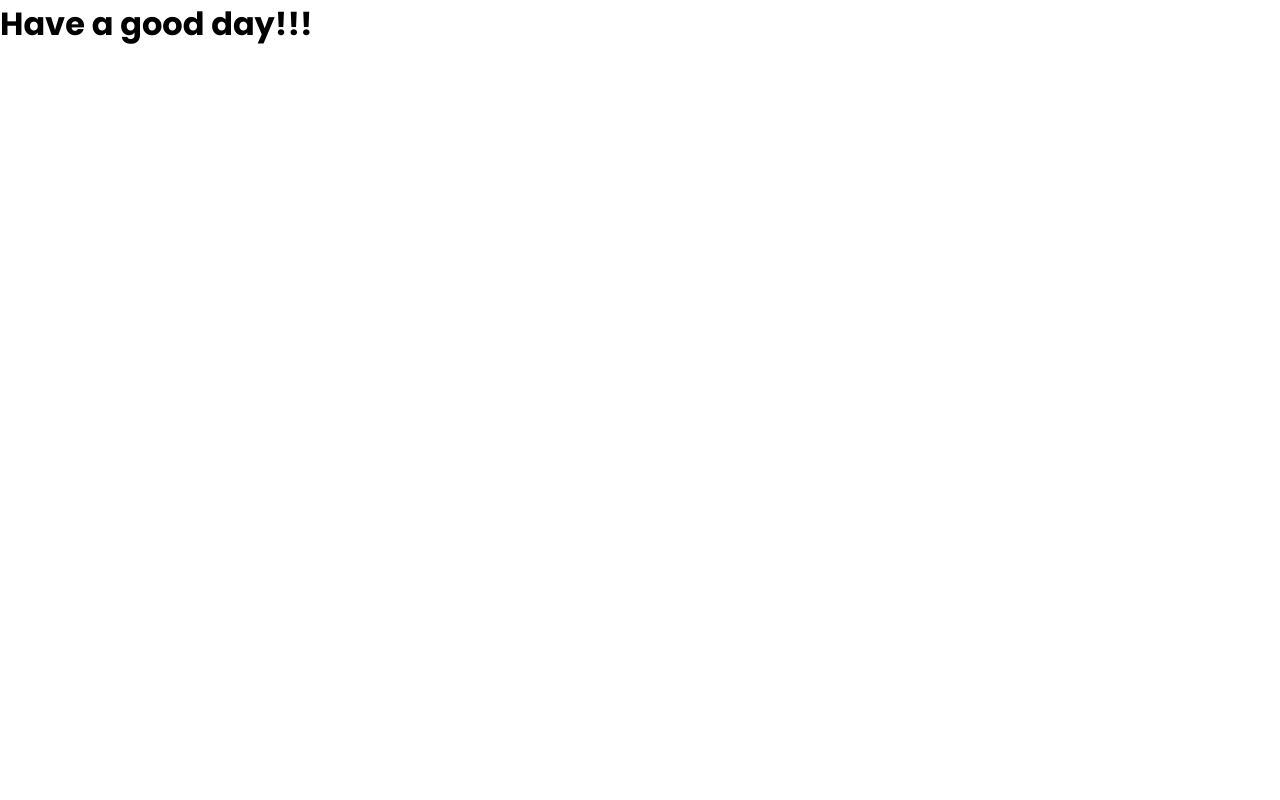
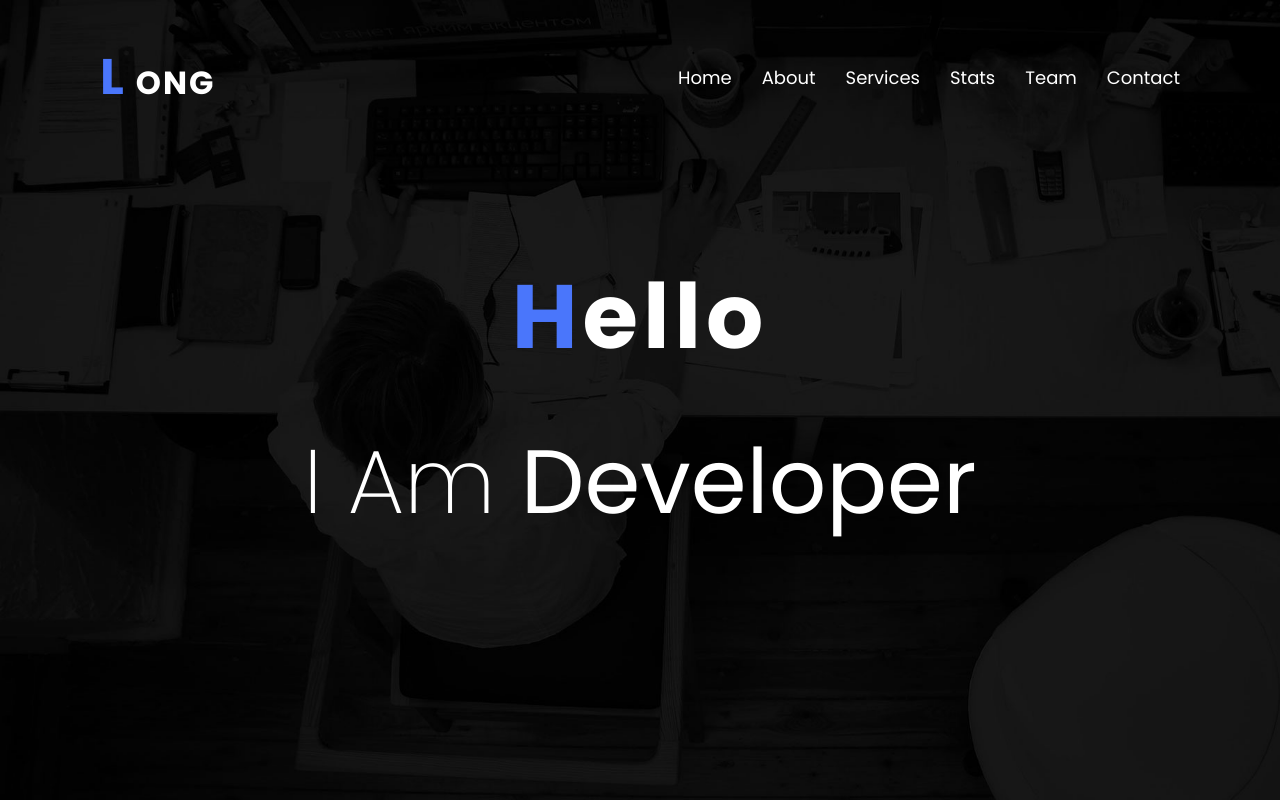
Before and after one commit to HaMinhLong/profile, a React (Create React App) app: page / in a window 1280 px wide. Built offline with nearby package versions, Linux system fonts and the light colour scheme.

Commit message:
add header and banner

```diff
--- a/package.json
+++ b/package.json
@@ -9,6 +9,7 @@
     "@testing-library/user-event": "^12.8.3",
     "react": "^17.0.2",
     "react-dom": "^17.0.2",
+    "react-router-dom": "^5.2.0",
     "react-scripts": "4.0.3",
     "web-vitals": "^1.1.1"
   },
--- a/src/App.css
+++ b/src/App.css
@@ -8,3 +8,129 @@ body {
   font-family: "Poppins", sans-serif;
   scroll-behavior: smooth;
 }
+h3 {
+  font-size: 40px;
+  font-weight: 200;
+  margin-bottom: 10px;
+}
+p {
+  position: relative;
+  font-size: 18px;
+  font-weight: 300;
+  margin-bottom: 20px;
+  letter-spacing: 1px;
+}
+.btn {
+  position: relative;
+  display: inline-block;
+  padding: 10px 30px;
+  background: #000;
+  text-decoration: none;
+  color: #fff;
+}
+
+/* NAVBAR */
+header {
+  position: fixed;
+  top: 0;
+  left: 0;
+  width: 100%;
+  padding: 40px 100px;
+  display: flex;
+  justify-content: space-between;
+  align-items: center;
+  transition: 0.7s;
+  z-index: 1000;
+}
+header.sticky {
+  background: #fff;
+  padding: 10px 100px;
+  box-shadow: 0 5px 20px rgba(0, 0, 0, 0.5);
+  z-index: 1;
+}
+header .logo {
+  color: #fff;
+  font-weight: 700;
+  font-size: 2em;
+  text-decoration: none;
+  text-transform: uppercase;
+  letter-spacing: 2px;
+  transition: 0.6s;
+  transition: 0.5s;
+}
+header .logo span {
+  color: #4a76fb;
+  font-size: 50px;
+  margin-right: 10px;
+}
+header .logo:hover {
+  letter-spacing: 5px;
+}
+header ul {
+  position: relative;
+  display: -webkit-box;
+  display: -ms-flexbox;
+  display: flex;
+  justify-content: center;
+  align-items: center;
+}
+header ul li {
+  position: relative;
+  list-style: none;
+  margin-left: 30px;
+}
+header ul li a {
+  position: relative;
+  text-decoration: none;
+  color: #fff;
+  font-size: 18px;
+  transition: 0.6s;
+}
+header ul li a:hover,
+header.sticky ul li a:hover {
+  text-decoration: none;
+  color: #4a76fb;
+}
+header.sticky .logo:hover {
+  letter-spacing: 5px;
+}
+header.sticky .logo,
+header.sticky ul li a {
+  color: #000;
+}
+
+/* BANNER */
+.banner {
+  position: relative;
+  width: 100%;
+  min-height: 100vh;
+  background: url("./images/bg.jpg");
+  background-size: cover;
+  display: flex;
+  flex-direction: column;
+  justify-content: center;
+  align-items: center;
+}
+.banner h2:nth-child(1),
+.banner h2:nth-child(2) {
+  color: #fff;
+  font-size: 90px;
+  text-align: center;
+}
+.banner h2:nth-child(1) {
+  margin-bottom: 30px;
+  letter-spacing: 5px;
+  transition: 0.5s;
+}
+.banner h2:nth-child(1) span {
+  color: #4a76fb;
+}
+.banner h2:hover:nth-child(1) {
+  letter-spacing: 10px;
+}
+.banner h2:nth-child(2) {
+  font-weight: 200;
+}
+.banner h2:nth-child(2) span {
+  font-weight: 400;
+}
--- a/src/App.js
+++ b/src/App.js
@@ -1,9 +1,16 @@
 import "./App.css";
+import { BrowserRouter as Router, Route } from "react-router-dom";
+
+import Header from "./components/Layouts/Header";
+import Banner from "./components/Layouts/Banner";
 
 function App() {
   return (
     <div>
-      <h1>Have a good day!!!</h1>
+      <Router>
+        <Route path="/" component={Header} />
+        <Route path="/" exact component={Banner} />
+      </Router>
     </div>
   );
 }
--- /dev/null
+++ b/src/components/Layouts/Banner.js
@@ -0,0 +1,16 @@
+import React from "react";
+
+const Banner = () => {
+  return (
+    <section className="banner" id="home">
+      <h2>
+        <span>H</span>ello
+      </h2>
+      <h2>
+        I Am <span>Developer</span>
+      </h2>
+    </section>
+  );
+};
+
+export default Banner;
--- /dev/null
+++ b/src/components/Layouts/Header.js
@@ -0,0 +1,57 @@
+import React from "react";
+import { Link } from "react-router-dom";
+
+window.addEventListener("scroll", () => {
+  const header = document.querySelector("header");
+  header.classList.toggle("sticky", window.scrollY > 0);
+});
+
+const toggleMenu = () => {
+  var header = document.querySelector("header");
+  header.classList.toggle("active");
+};
+
+const Header = () => {
+  return (
+    <header id="header">
+      <Link to="/" className="logo">
+        <span>L</span>ong
+      </Link>
+      <div className="toggle" id="toggle" onClick={toggleMenu}></div>
+      <ul>
+        <li>
+          <a href="#home" onClick={toggleMenu}>
+            Home
+          </a>
+        </li>
+        <li>
+          <a href="#about" onClick={toggleMenu}>
+            About
+          </a>
+        </li>
+        <li>
+          <a href="#services" onClick={toggleMenu}>
+            Services
+          </a>
+        </li>
+        <li>
+          <a href="#stats" onClick={toggleMenu}>
+            Stats
+          </a>
+        </li>
+        <li>
+          <a href="#team" onClick={toggleMenu}>
+            Team
+          </a>
+        </li>
+        <li>
+          <a href="#contact" onClick={toggleMenu}>
+            Contact
+          </a>
+        </li>
+      </ul>
+    </header>
+  );
+};
+
+export default Header;
```
Also changed, not shown: src/components/Layouts/Footer.js (added), src/images/bg.jpg (added), 1 other file (tests, documents, lock files or other folders).
